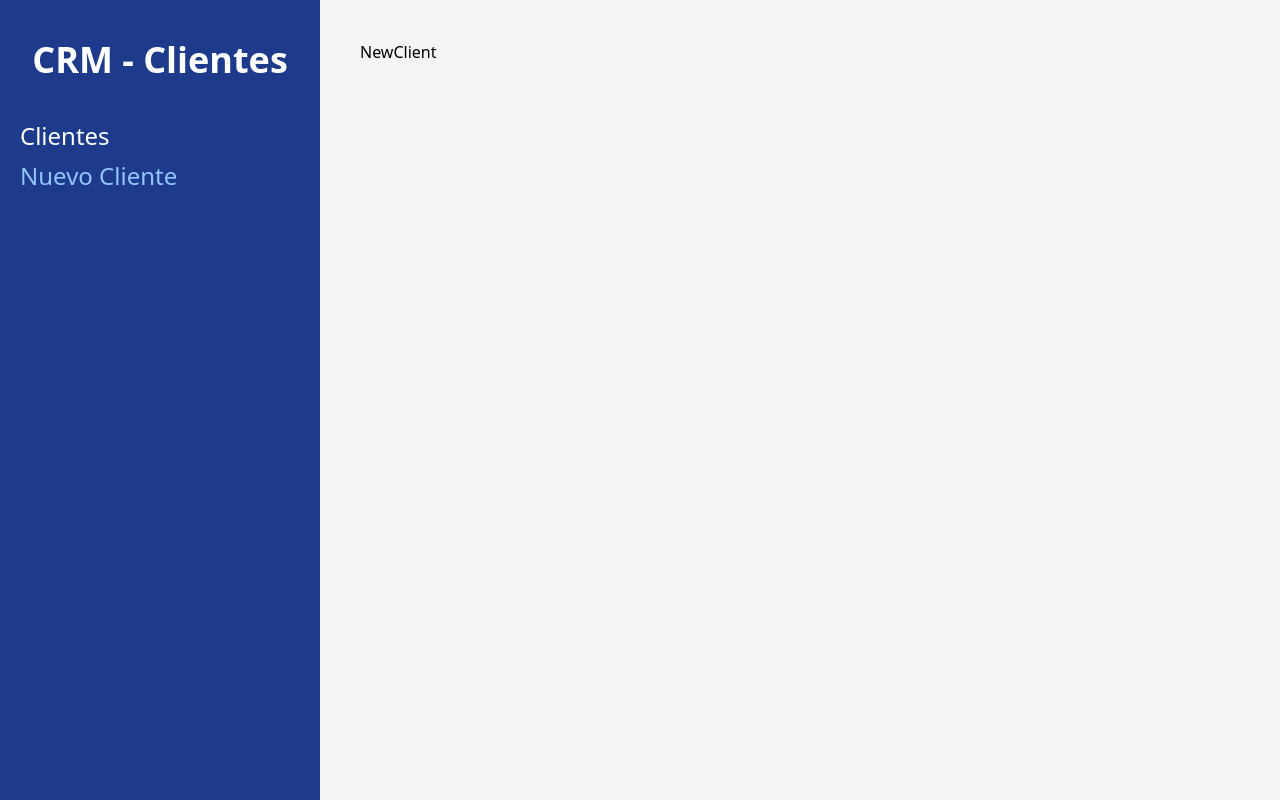
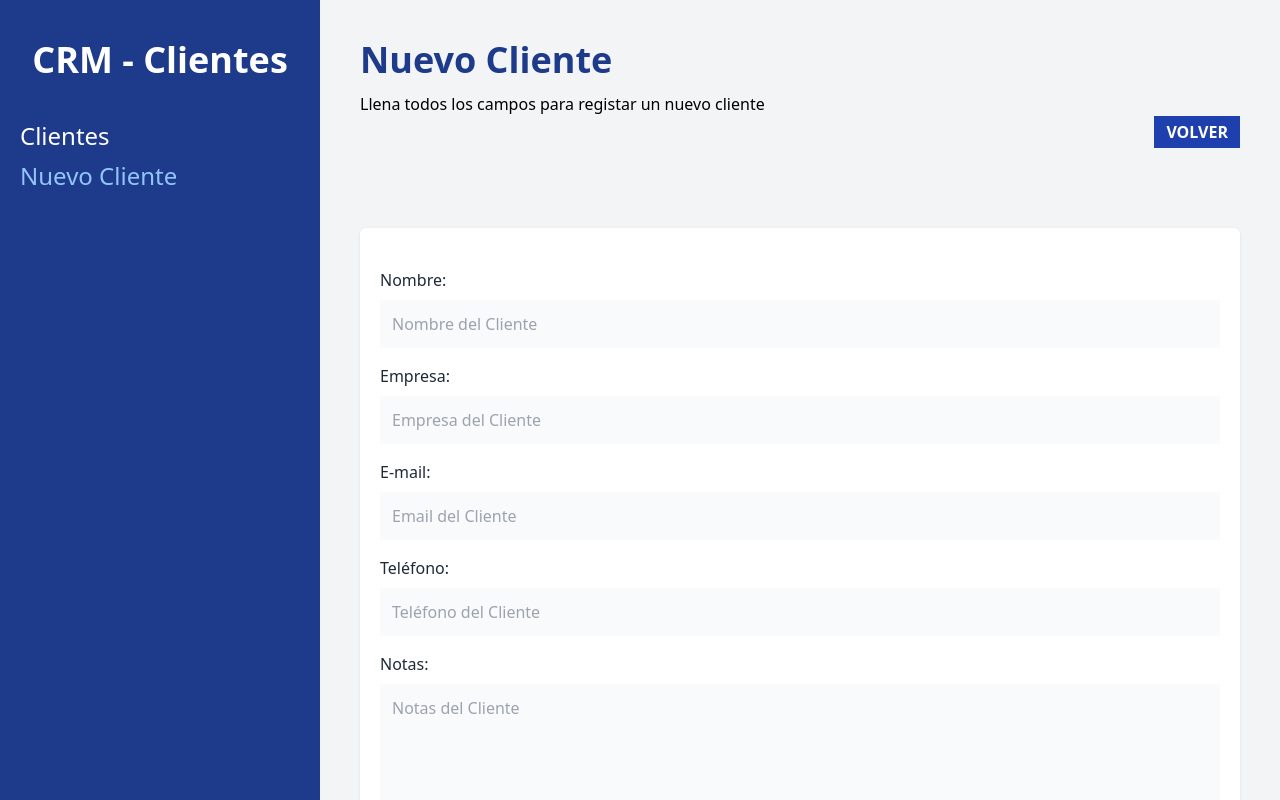
Before and after one commit to DanyRomero/crm-react, a React (Vite) app: page /clientes/nuevo in a window 1280 px wide. Built offline with nearby package versions, Linux system fonts and the light colour scheme.

Commit message:
Add form to new client

```diff
--- /dev/null
+++ b/src/components/Formulario.jsx
@@ -0,0 +1,71 @@
+const Formulario = ({cliente}) => {
+  return (
+    <>
+      <div className="mb-4">
+        <label className="text-gray-800" htmlFor="nombre">
+          Nombre:
+        </label>
+        <input
+          id="nombre"
+          type="text"
+          className="mt-2 block w-full p-3 bg-gray-50"
+          placeholder="Nombre del Cliente"
+          name="nombre"
+        />
+      </div>
+      <div className="mb-4">
+        <label className="text-gray-800" htmlFor="empresa">
+          Empresa:
+        </label>
+        <input
+          id="empresa"
+          type="text"
+          className="mt-2 block w-full p-3 bg-gray-50"
+          placeholder="Empresa del Cliente"
+          name="empresa"
+        />
+      </div>
+
+      <div className="mb-4">
+        <label className="text-gray-800" htmlFor="email">
+          E-mail:
+        </label>
+        <input
+          id="email"
+          type="email"
+          className="mt-2 block w-full p-3 bg-gray-50"
+          placeholder="Email del Cliente"
+          name="email"
+        />
+      </div>
+
+      <div className="mb-4">
+        <label className="text-gray-800" htmlFor="telefono">
+          Teléfono:
+        </label>
+        <input
+          id="telefono"
+          type="tel"
+          className="mt-2 block w-full p-3 bg-gray-50"
+          placeholder="Teléfono del Cliente"
+          name="telefono"
+        />
+      </div>
+
+      <div className="mb-4">
+        <label className="text-gray-800" htmlFor="notas">
+          Notas:
+        </label>
+        <textarea
+          id="notas"
+          type="text"
+          className="mt-2 block w-full p-3 bg-gray-50 h-40 align-self"
+          placeholder="Notas del Cliente"
+          name="notas"
+        />
+      </div>
+    </>
+  );
+};
+
+export default Formulario;
--- a/src/pages/NewClient.jsx
+++ b/src/pages/NewClient.jsx
@@ -1,8 +1,32 @@
+import { useNavigate } from "react-router-dom";
+import Formulario from "../components/Formulario";
+const NewClient = () => {
+  const navigate = useNavigate();
 
-const NewClient = () => {
   return (
-    <div>NewClient</div>
-  )
-}
+    <>
+      <h1 className="font-black text-4xl text-blue-900">Nuevo Cliente</h1>
+      <p className="mt-3">
+        Llena todos los campos para registar un nuevo cliente
+      </p>
+      <div className="flex justify-end">
+        <button
+          className="bg-blue-800 text-white px-3 py-1 font-bold uppercase"
+          onClick={() => navigate(-1)}
+        >
+          Volver
+        </button>
+      </div>
+      <div className="bg-white shadow rounded-md md:w-w3/4 mx-auto px-5 py-10 mt-20">
+        <Formulario />
+        <input
+          type="subit"
+          className="mt-5 w-full bg-blue-800 p-3 uppercase font-bold text-white text-lg text-center"
+          value="Registrar cliente"
+        />
+      </div>
+    </>
+  );
+};
 
-export default NewClient
+export default NewClient;
```
